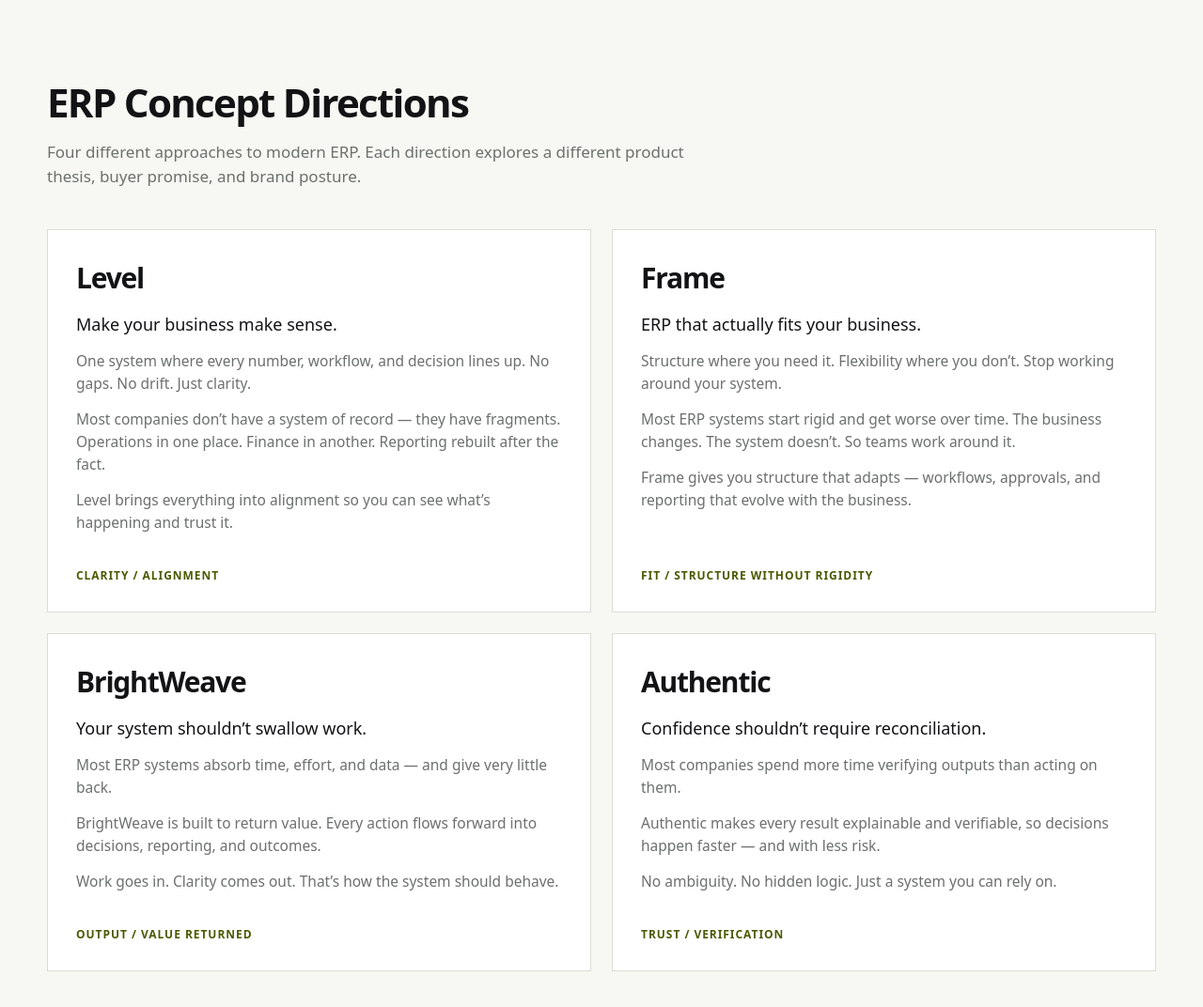
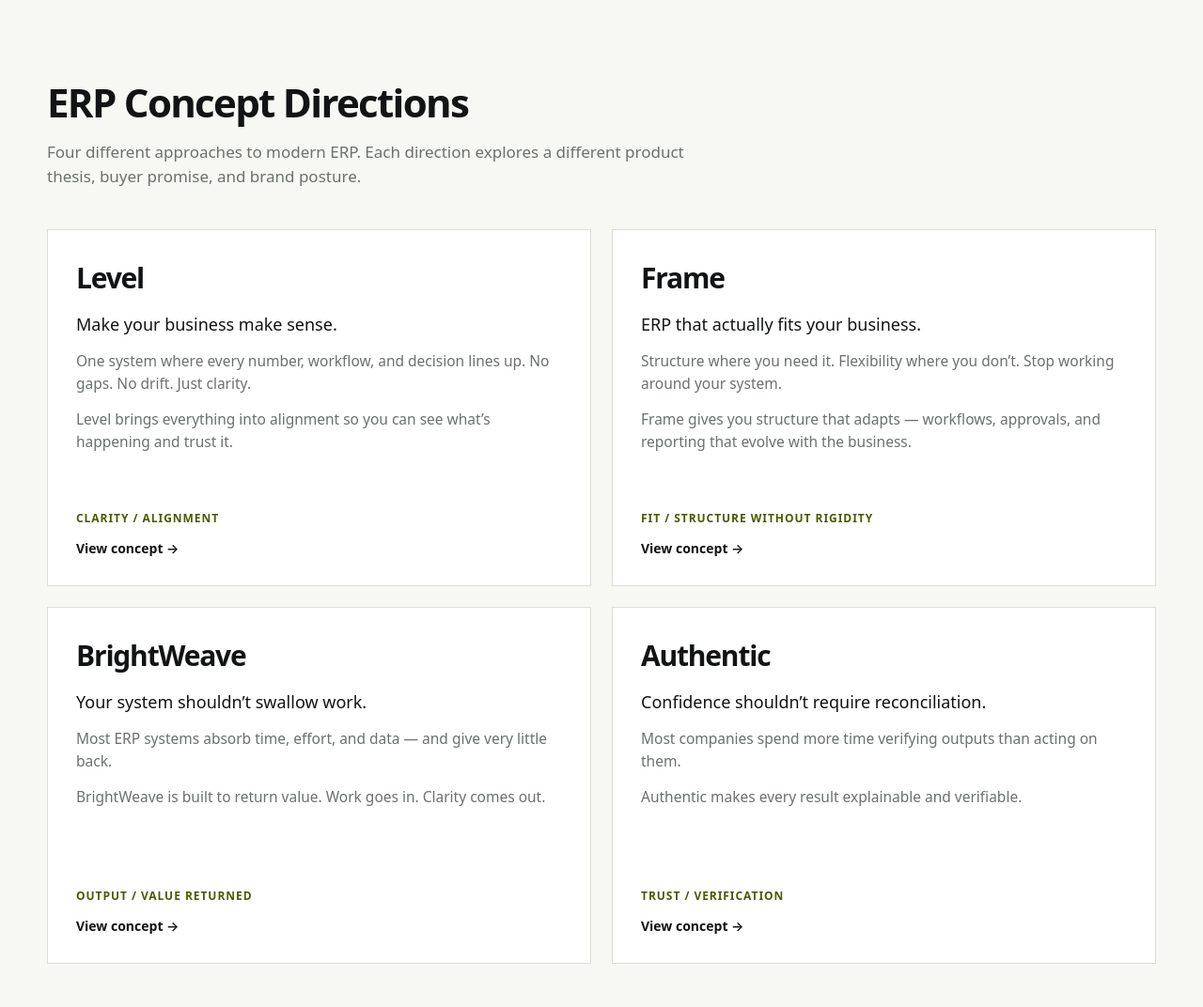
Before and after one commit to WillAAnderson/websites, a plain HTML site: page index.html in a window 1280 px wide. Shown: the whole page at 94% size. Drawn offline with Linux system fonts and the light colour scheme.

Commit message:
Update index.html

```diff
--- a/index.html
+++ b/index.html
@@ -14,9 +14,7 @@
   --line: #dcded6;
 }
 
-* {
-  box-sizing: border-box;
-}
+* { box-sizing: border-box; }
 
 body {
   margin: 0;
@@ -57,7 +55,7 @@ h1 {
   text-decoration: none;
   color: inherit;
   transition: all 0.15s ease;
-  min-height: 360px;
+  min-height: 380px;
   display: flex;
   flex-direction: column;
   justify-content: space-between;
@@ -88,12 +86,28 @@ h1 {
 }
 
 .tag {
-  margin-top: 22px;
+  margin-top: 16px;
   font-size: 12px;
   font-weight: 750;
   letter-spacing: 0.08em;
   text-transform: uppercase;
   color: #4a5a00;
+}
+
+/* NEW CTA */
+.cta {
+  margin-top: 14px;
+  font-size: 14px;
+  font-weight: 600;
+  color: var(--ink);
+  display: flex;
+  align-items: center;
+  gap: 6px;
+  transition: transform 0.15s ease;
+}
+
+.card:hover .cta {
+  transform: translateX(4px);
 }
 
 @media (max-width: 780px) {
@@ -122,10 +136,12 @@ h1 {
           <h2>Level</h2>
           <p class="lead">Make your business make sense.</p>
           <p>One system where every number, workflow, and decision lines up. No gaps. No drift. Just clarity.</p>
-          <p>Most companies don’t have a system of record — they have fragments. Operations in one place. Finance in another. Reporting rebuilt after the fact.</p>
           <p>Level brings everything into alignment so you can see what’s happening and trust it.</p>
         </div>
-        <div class="tag">Clarity / alignment</div>
+        <div>
+          <div class="tag">Clarity / alignment</div>
+          <div class="cta">View concept →</div>
+        </div>
       </a>
 
       <a class="card" href="frame.html">
@@ -133,10 +149,12 @@ h1 {
           <h2>Frame</h2>
           <p class="lead">ERP that actually fits your business.</p>
           <p>Structure where you need it. Flexibility where you don’t. Stop working around your system.</p>
-          <p>Most ERP systems start rigid and get worse over time. The business changes. The system doesn’t. So teams work around it.</p>
           <p>Frame gives you structure that adapts — workflows, approvals, and reporting that evolve with the business.</p>
         </div>
-        <div class="tag">Fit / structure without rigidity</div>
+        <div>
+          <div class="tag">Fit / structure without rigidity</div>
+          <div class="cta">View concept →</div>
+        </div>
       </a>
 
       <a class="card" href="brightweave.html">
@@ -144,10 +162,12 @@ h1 {
           <h2>BrightWeave</h2>
           <p class="lead">Your system shouldn’t swallow work.</p>
           <p>Most ERP systems absorb time, effort, and data — and give very little back.</p>
-          <p>BrightWeave is built to return value. Every action flows forward into decisions, reporting, and outcomes.</p>
-          <p>Work goes in. Clarity comes out. That’s how the system should behave.</p>
+          <p>BrightWeave is built to return value. Work goes in. Clarity comes out.</p>
         </div>
-        <div class="tag">Output / value returned</div>
+        <div>
+          <div class="tag">Output / value returned</div>
+          <div class="cta">View concept →</div>
+        </div>
       </a>
 
       <a class="card" href="authentic.html">
@@ -155,10 +175,12 @@ h1 {
           <h2>Authentic</h2>
           <p class="lead">Confidence shouldn’t require reconciliation.</p>
           <p>Most companies spend more time verifying outputs than acting on them.</p>
-          <p>Authentic makes every result explainable and verifiable, so decisions happen faster — and with less risk.</p>
-          <p>No ambiguity. No hidden logic. Just a system you can rely on.</p>
+          <p>Authentic makes every result explainable and verifiable.</p>
         </div>
-        <div class="tag">Trust / verification</div>
+        <div>
+          <div class="tag">Trust / verification</div>
+          <div class="cta">View concept →</div>
+        </div>
       </a>
 
     </div>
```
